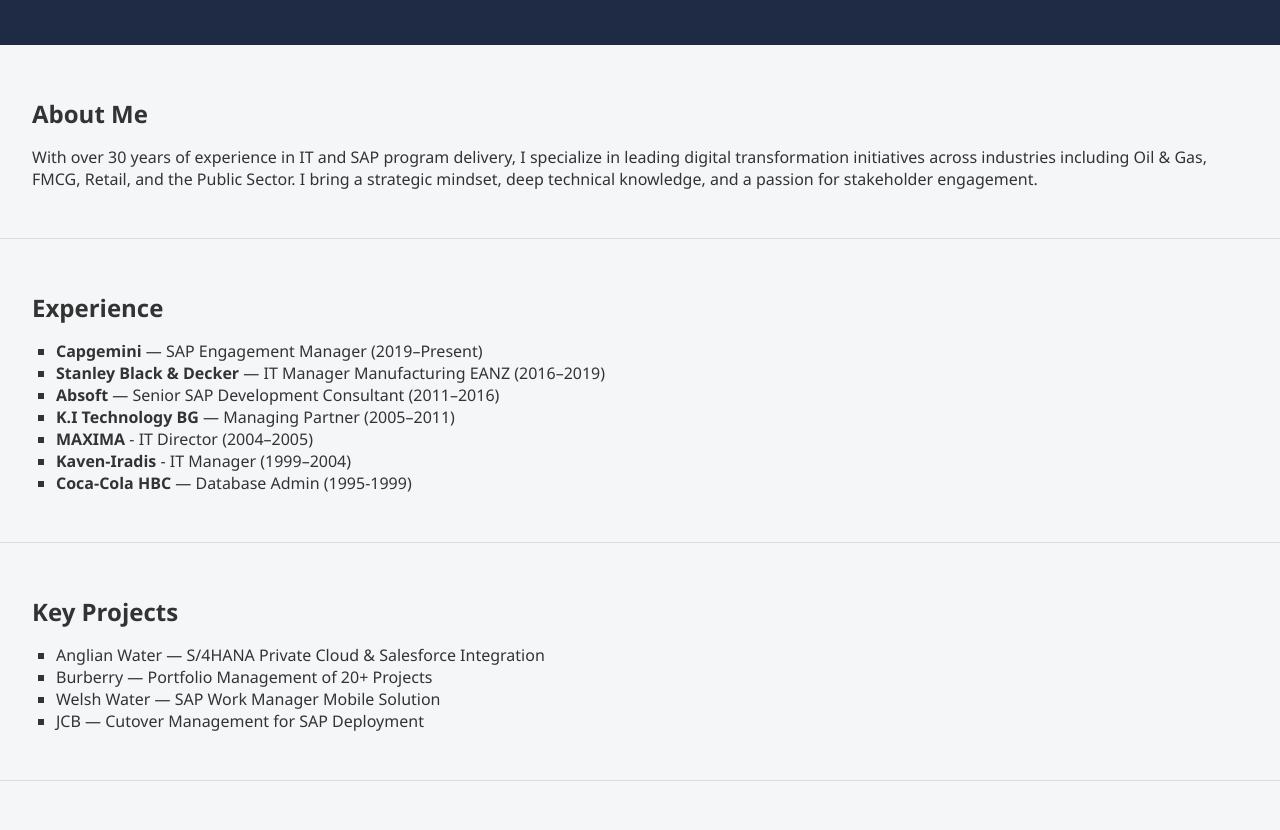
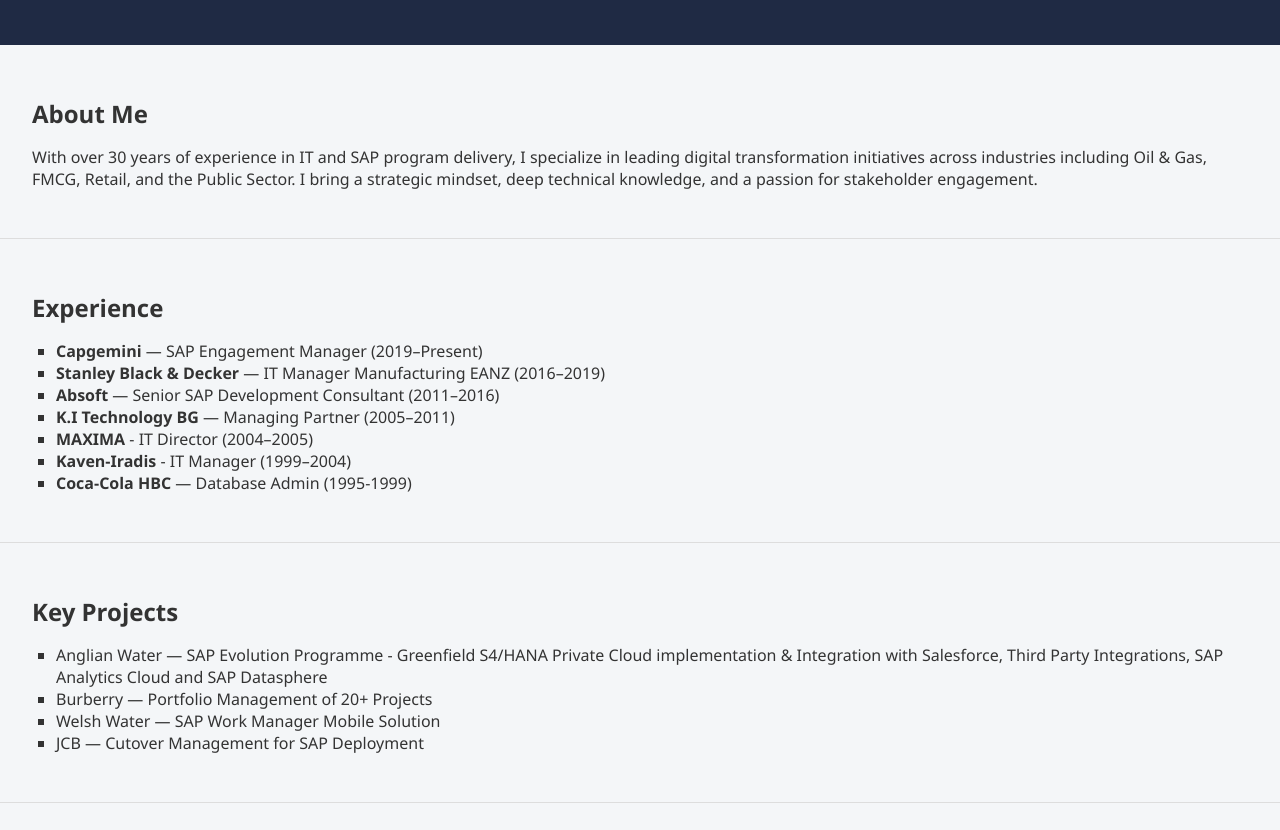
Before and after one commit to skolev70/stefan-kolev-web, a plain HTML site: page index.html in a window 1280 px wide. Shown: the part 176-1006 px from the top of the page. Drawn offline with Linux system fonts and the light colour scheme.

Commit message:
Update index.html

```diff
--- a/index.html
+++ b/index.html
@@ -46,7 +46,7 @@
   <section id="projects">
     <h2>Key Projects</h2>
     <ul>
-      <li>Anglian Water — S/4HANA Private Cloud & Salesforce Integration</li>
+      <li>Anglian Water — SAP Evolution Programme - Greenfield S4/HANA Private Cloud implementation & Integration with Salesforce, Third Party Integrations, SAP Analytics Cloud and SAP Datasphere</li>
       <li>Burberry — Portfolio Management of 20+ Projects</li>
       <li>Welsh Water — SAP Work Manager Mobile Solution</li>
       <li>JCB — Cutover Management for SAP Deployment</li>
```
